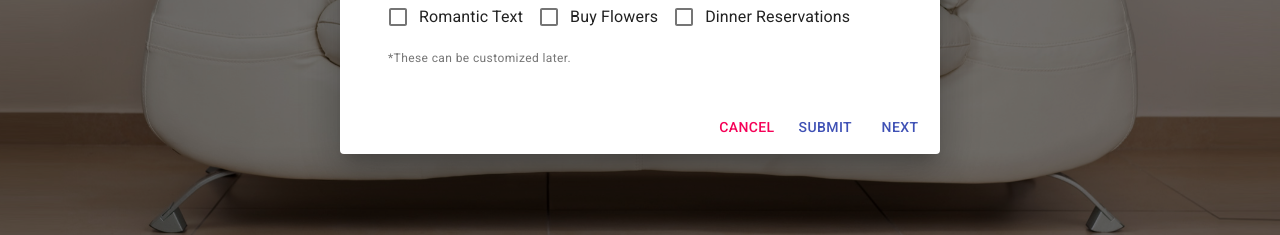
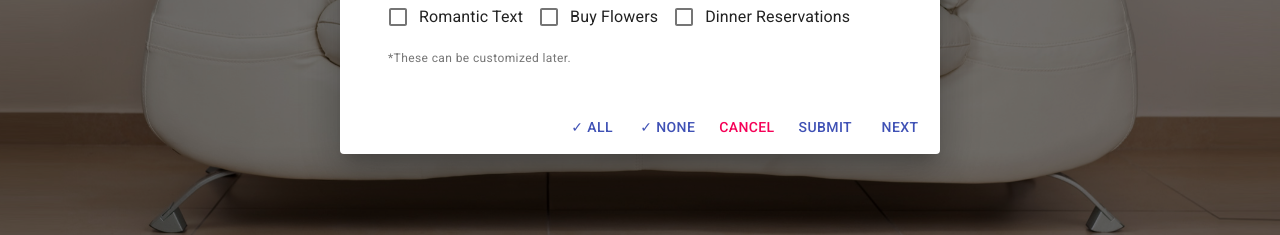
Before and after one commit to petercolella/perfect-partner, a React (Create React App) app in the folder client/: page /nudges in a window 1280 px wide. Shown: the part 400-635 px from the top of the page. Built offline with nearby package versions, Linux system fonts and the light colour scheme; the HTML template or start-up script is replaced by a standard one.

Commit message:
adds select all & deselect all buttons to NudgeDialog

```diff
--- a/client/src/components/QuestionComponents/NudgeDialog/index.js
+++ b/client/src/components/QuestionComponents/NudgeDialog/index.js
@@ -80,6 +80,19 @@ const NudgeDialog = props => {
     }, 250);
   }
 
+  const selectAllCheckboxes = isSelected => {
+    Object.keys(state).forEach(name => {
+      setState(prevState => ({
+        ...prevState,
+        [name]: isSelected
+      }));
+    });
+  };
+
+  const selectAll = () => selectAllCheckboxes(true);
+
+  const deselectAll = () => selectAllCheckboxes(false);
+
   function handleSubmit() {
     const newNudges = [];
 
@@ -145,6 +158,12 @@ const NudgeDialog = props => {
           </div>
         </DialogContent>
         <DialogActions>
+          <Button onClick={selectAll} color="primary">
+            &#10003; All
+          </Button>
+          <Button onClick={deselectAll} color="primary">
+            &#10003; None
+          </Button>
           <Button onClick={handleDialogClose} color="secondary">
             Cancel
           </Button>
```
